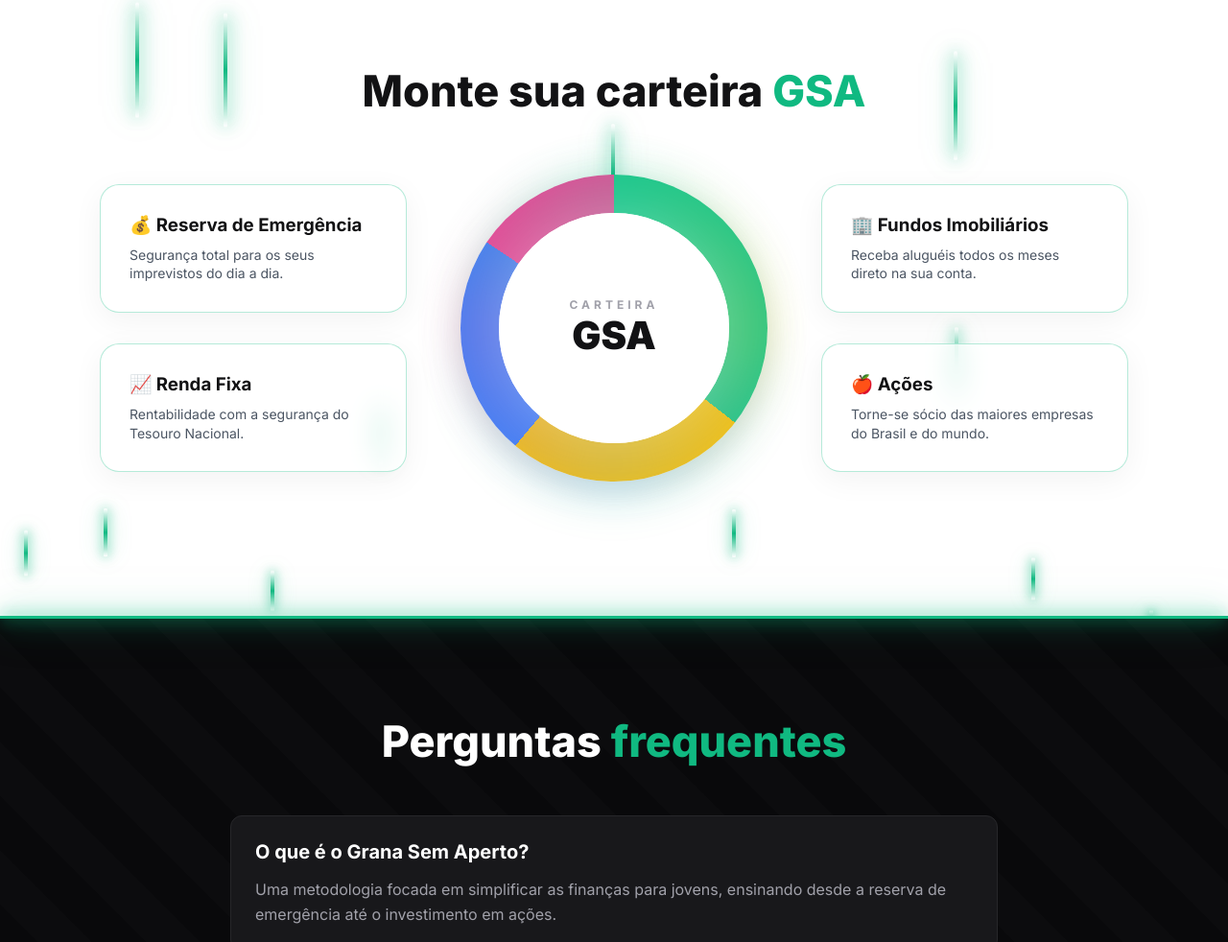
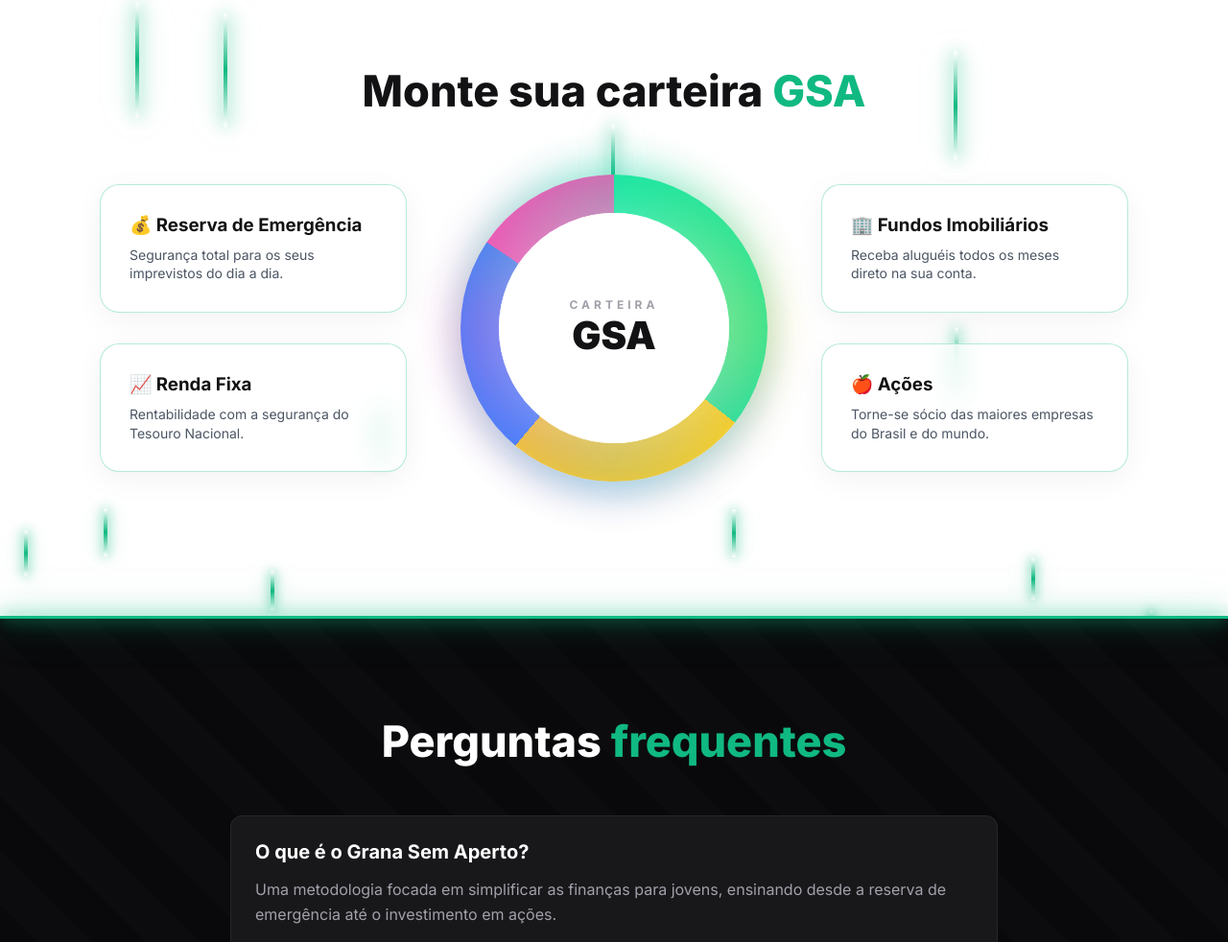
Before and after one commit to Maria551751/grana-sem-aperto, a plain HTML site: page index.html in a window 1280 px wide. Shown: the part 898-1880 px from the top of the page at 96% size. Drawn offline with Linux system fonts and the light colour scheme.

Commit message:
Refina paleta neon da carteira desktop

```diff
--- a/assets/css/global.css
+++ b/assets/css/global.css
@@ -330,12 +330,17 @@ body {
     stroke: url(#ligacaoAcoes);
 }
 
-.gsa-grid:has(.gsa-card-reserva:hover) .ligacao-reserva,
 .gsa-grid:has(.gsa-card-renda:hover) .ligacao-renda,
 .gsa-grid:has(.gsa-card-fundos:hover) .ligacao-fundos {
     opacity: 1;
     stroke-dashoffset: 0;
     filter: drop-shadow(0 0 16px rgba(16, 185, 129, 0.28));
+}
+
+.gsa-grid:has(.gsa-card-reserva:hover) .ligacao-reserva {
+    opacity: 1;
+    stroke-dashoffset: 0;
+    filter: drop-shadow(0 0 16px rgba(236, 72, 153, 0.34));
 }
 
 .gsa-grid:has(.gsa-card-acoes:hover) .ligacao-acoes {
@@ -358,18 +363,19 @@ body {
     height: 320px;
     border-radius: 50%;
     background: conic-gradient(
-        #1ec78d 0deg 128deg,
-        #f4c314 128deg 220deg,
-        #3f83f8 220deg 304deg,
-        #ec4899 304deg 360deg
+        #19e6a2 0deg 128deg,
+        #ffd21f 128deg 220deg,
+        #3b82ff 220deg 304deg,
+        #ff4db8 304deg 360deg
     );
     display: flex;
     justify-content: center;
     align-items: center;
     position: relative;
     box-shadow:
-        0 22px 46px rgba(16, 185, 129, 0.14),
-        0 10px 30px rgba(0, 0, 0, 0.08);
+        0 0 34px rgba(25, 230, 162, 0.22),
+        0 0 48px rgba(59, 130, 255, 0.12),
+        0 20px 42px rgba(0, 0, 0, 0.1);
     z-index: 3;
 }
 
@@ -382,14 +388,14 @@ body {
         radial-gradient(circle at 50% 50%, rgba(255, 255, 255, 0.75) 0%, rgba(255, 255, 255, 0) 62%),
         conic-gradient(
             from 0deg,
-            rgba(30, 199, 141, 0.26),
-            rgba(244, 195, 20, 0.22),
-            rgba(63, 131, 248, 0.2),
-            rgba(236, 72, 153, 0.22),
-            rgba(30, 199, 141, 0.26)
+            rgba(25, 230, 162, 0.34),
+            rgba(255, 210, 31, 0.28),
+            rgba(59, 130, 255, 0.24),
+            rgba(255, 77, 184, 0.3),
+            rgba(25, 230, 162, 0.34)
         );
-    filter: blur(18px);
-    opacity: 0.8;
+    filter: blur(20px);
+    opacity: 0.95;
     z-index: -1;
 }
 
--- a/index.html
+++ b/index.html
@@ -77,8 +77,8 @@
                 <svg viewBox="0 0 1180 520" preserveAspectRatio="none">
                     <defs>
                         <linearGradient id="ligacaoReserva" x1="278" y1="112" x2="520" y2="144" gradientUnits="userSpaceOnUse">
-                            <stop offset="0%" stop-color="#34d399" />
-                            <stop offset="100%" stop-color="#10b981" />
+                            <stop offset="0%" stop-color="#f472b6" />
+                            <stop offset="100%" stop-color="#ec4899" />
                         </linearGradient>
                         <linearGradient id="ligacaoRenda" x1="280" y1="380" x2="528" y2="276" gradientUnits="userSpaceOnUse">
                             <stop offset="0%" stop-color="#6ee7b7" />
```
